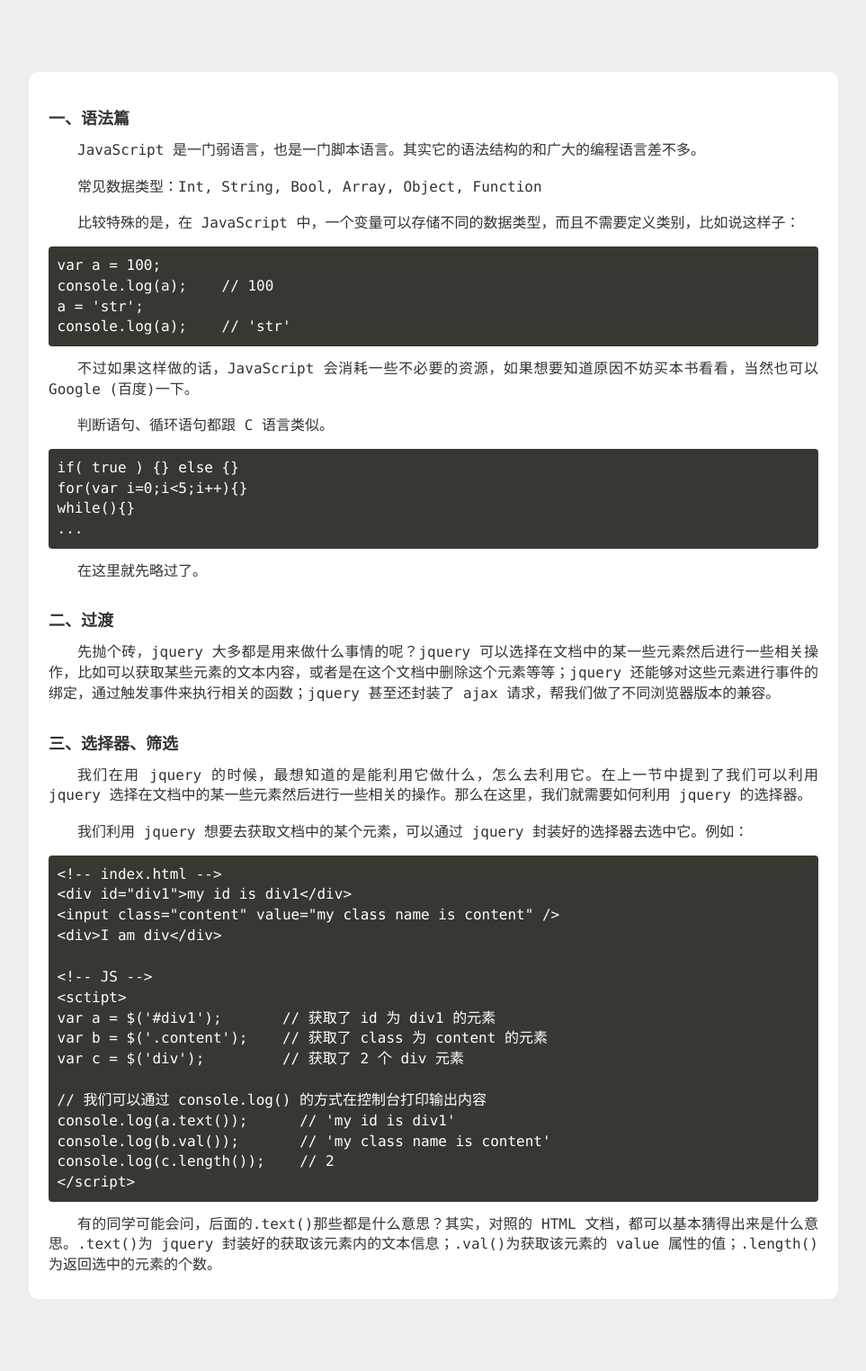
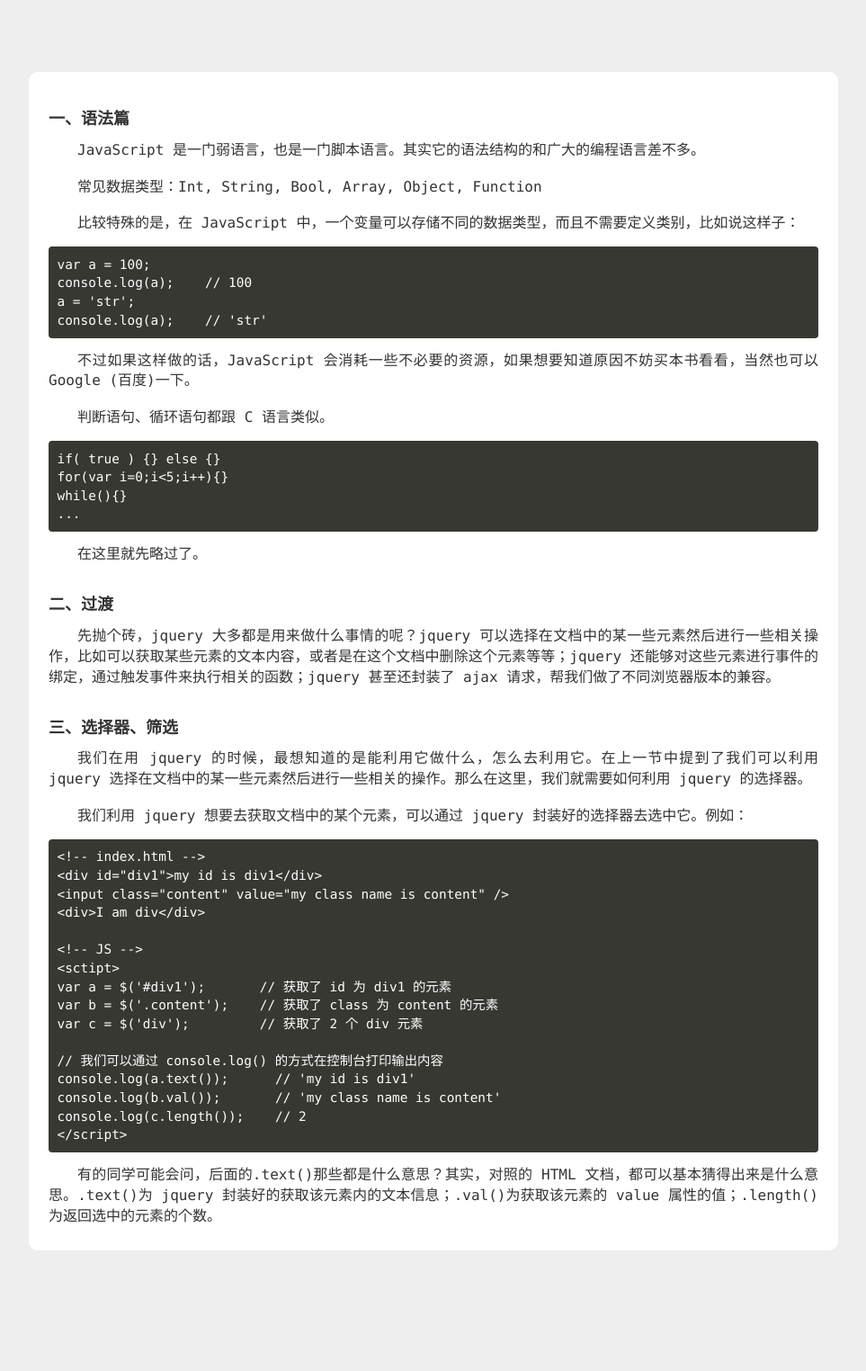
Before and after one commit to MrOhyang/MrOhyang.github.io, a PHP site: page / in a window 1280 px wide. Shown: the whole page at 90% size, without its empty margins (158-1121 px from the left). After the commit the page ends 1390 px from the top, so only its background shows below. Run offline with PHP 8.4, Linux system fonts and the light colour scheme.

Commit message:
CSS 字体大小

```diff
--- a/css/course.css
+++ b/css/course.css
@@ -1 +1 @@
-html{font-size:16px}body,ul,li{margin:0;padding:0;font-size:1rem;font-family:"consolas",Microsoft Yahei;text-align:justify}h1,h2,h3,h4,h5,h6{margin-top:30px;font-weight:bold}p{padding:4px 0}ul{list-style-type:none}.clearfix{zoom:1}.clearfix:after{content:"";display:block;visibility:hidden;height:0;line-height:0;font-size:0;clear:both}.d_loading{position:fixed;width:100%;height:100%;vertical-align:middle;background-color:#fff}.d_loading i{position:absolute;display:block;top:50%;left:50%;margin-top:-20px;margin-left:-20px;font-size:50px;color:#428bca}body{background-color:#eee}.d_content{padding:80px 0;width:100%}.d_content .content{margin:0 auto;padding:12px 22px;max-width:900px;background-color:#fff;border-radius:10px}pre{font-size:1rem;background-color:#373832;border:none;color:#fff}p{text-indent:2rem}
+html{font-size:16px}body,ul,li{margin:0;padding:0;font-size:1rem;font-family:"consolas",Microsoft Yahei;text-align:justify}h1,h2,h3,h4,h5,h6{margin-top:30px;font-weight:bold}p{padding:4px 0}ul{list-style-type:none}.clearfix{zoom:1}.clearfix:after{content:"";display:block;visibility:hidden;height:0;line-height:0;font-size:0;clear:both}.d_loading{position:fixed;width:100%;height:100%;vertical-align:middle;background-color:#fff}.d_loading i{position:absolute;display:block;top:50%;left:50%;margin-top:-20px;margin-left:-20px;font-size:50px;color:#428bca}body{background-color:#eee}.d_content{padding:80px 0;width:100%}.d_content .content{margin:0 auto;padding:12px 22px;max-width:900px;background-color:#fff;border-radius:10px}pre{font-size:.9rem;background-color:#373832;border:none;color:#fff}p{text-indent:2rem}
--- a/css/course.less
+++ b/css/course.less
@@ -57,7 +57,7 @@ body{
     }
 }
 pre{
-    font-size: 1rem;
+    font-size: 0.9rem;
     background-color: #373832;
     border: none;
     color: #FFF;
```
